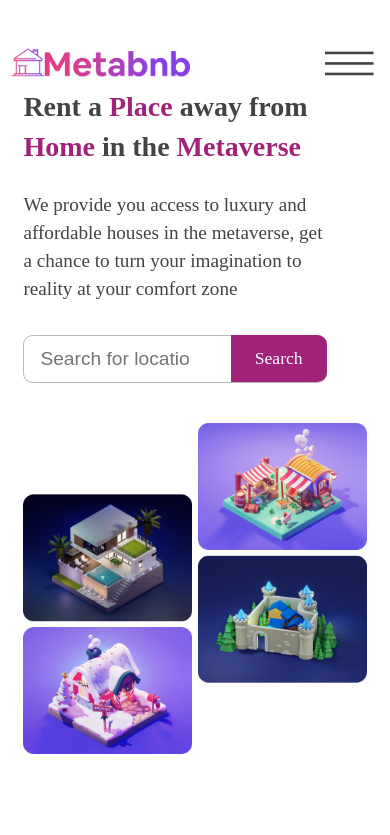
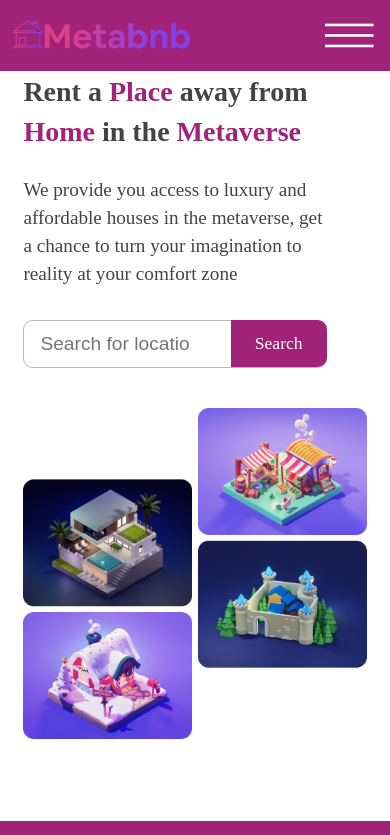
Before and after one commit to jubrealguy/Meta_Bnb, a React (Create React App) app: page / in a window 390 px wide. Shown: the top 835 px of the page. Built offline with nearby package versions, Linux system fonts and the light colour scheme; the HTML template or start-up script is replaced by a standard one; a web font is replaced by a local one.

Commit message:
made the navigation fixed

```diff
--- a/src/App.css
+++ b/src/App.css
@@ -21,13 +21,21 @@ html {
   font-family: "Red Rose";
 }
 
+.home {
+  padding-top: 14rem;
+}
 /* ***** HEADER && NAVBAR ***** */
 
 .header {
-  padding: 5rem 3%;
+  padding: 3rem 3%;
   display: flex;
+  justify-content: space-between;
   align-items: center;
   flex-wrap: wrap;
+  position: fixed;
+  width: 100%;
+  background-color: white;
+  z-index: 100;
 }
 
 .logo-1 {
@@ -44,16 +52,26 @@ html {
  padding: 0 2rem 0 2rem;
 }
 
+.nav-list {
+  display: flex;
+  justify-content: space-between;
+  list-style: none;
+}
+
+
 .header__nav-mobile {
   display: none;
 }
 
 @media screen and (max-width: 750px) {
+  .header {
+    background-color: #A02279;
+    padding: 1.5rem 3%;
+  }
+
   .header__nav {
     display: none;
   }
-
-
 }
 
 .header__nav-mobile {
@@ -61,7 +79,7 @@ html {
   border-radius: 1.5rem;
   display: flex;
   flex: 0 0 100%;
-  background:linear-gradient(to right bottom, #a02278f6, #390b4ff6);
+
   padding: 2rem;
 }
 
@@ -72,12 +90,6 @@ html {
 .nav-list-mobile > * {
   margin-bottom: 2rem;
   font-size: 2.5rem;
-}
-
-.nav-list {
-  display: flex;
-  justify-content: space-between;
-  list-style: none;
 }
 
 .places-list {
@@ -134,6 +146,7 @@ html {
    font-size: 5rem;
    transform: rotate(90deg) scale(1.3);
    display: block;
+   color: white;
  }
 
  .fa::after{
@@ -381,7 +394,7 @@ html {
 /* ***** ADVENTURES - CARD SECTION ***** */
 
 .card_section {
-  padding: 8rem 6%;
+  padding: 4rem 6% 8rem 6%;
 }
 
 .cards {
@@ -582,7 +595,7 @@ html {
 }
 
 .places__card {
-  padding: 0 6% 8rem 6%;
+  padding: 15rem 6% 8rem 6%;
 }
 
 @media screen and (max-width: 750px) {
--- a/src/components/Home.js
+++ b/src/components/Home.js
@@ -5,7 +5,7 @@ import Adventures from './Adventures';
 
 function Home() {
     return (
-        <section>
+        <section className="home">
             <Intro />
             <Wallet />
             <Adventures />
```
